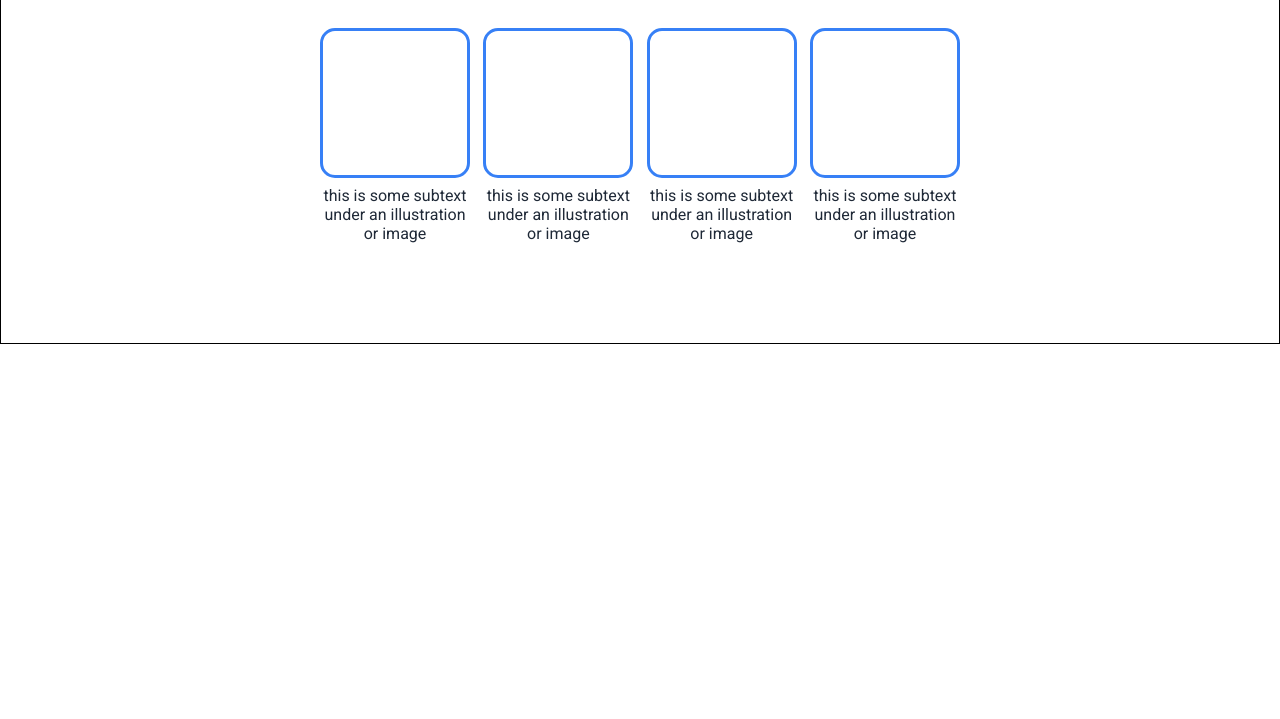
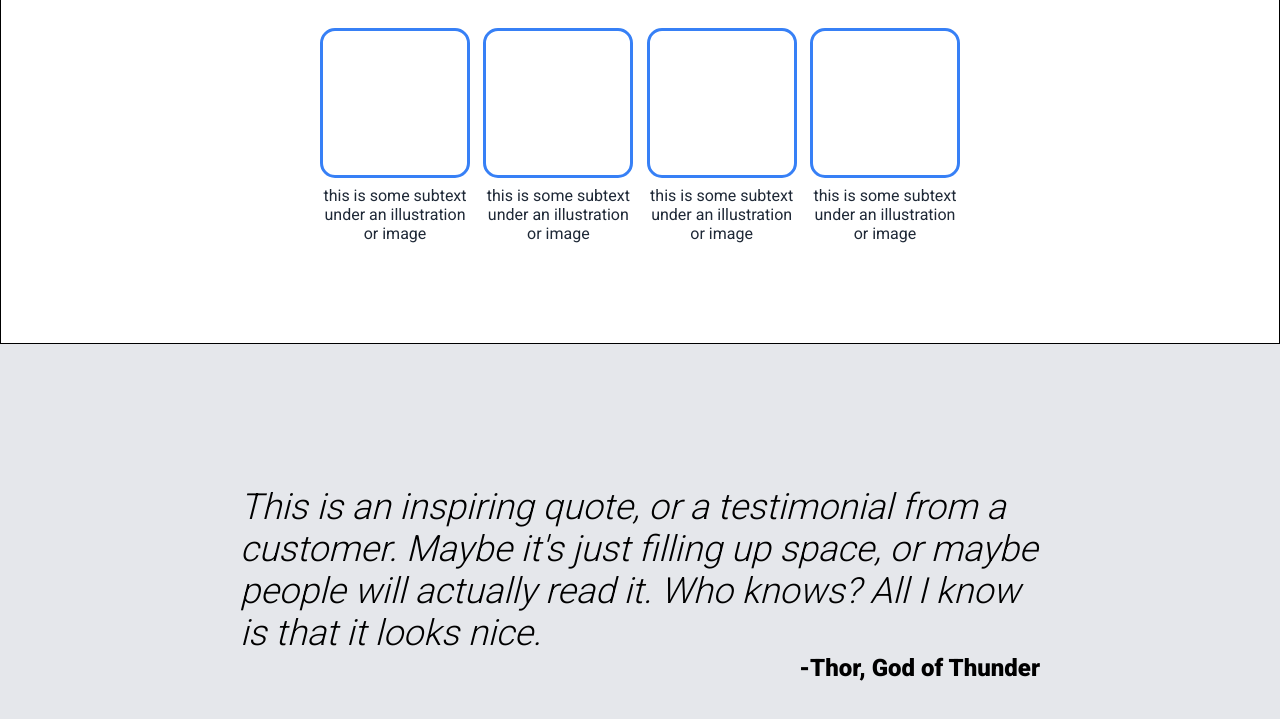
Before and after one commit to nenomancer/landing-page-OP, a plain HTML site: page index.html in a window 1280 px wide. Shown: the part 663-1382 px from the top of the page. Before the commit the page ends 1007 px from the top, so only its background shows below. Drawn offline with Linux system fonts and the light colour scheme.

Commit message:
Create and style quote section

```diff
--- a/index.html
+++ b/index.html
@@ -16,7 +16,7 @@
         <li class="header-link"><a href="#">header link three</a></li>
       </ul>
     </header>
-    <div class="hero-section">
+    <section class="hero-section">
       <div class="left">
         <h1 class="main-text">This website is awesome</h1>
         <p class="secondary-text">
@@ -26,7 +26,7 @@
         <button class="btn-sign-up">Sign up</button>
       </div>
       <div class="placeholder-img">this is a placeholder for an image</div>
-    </div>
+    </section>
 
     <section class="random-info">
       <h1 class="info-title">Some random information.</h1>
@@ -50,6 +50,15 @@
       </div>
     </section>
 
-
+    <section class="quote-section">
+      <div class="quote">
+        <p class="quote-content">
+            This is an inspiring quote, or a testimonial from a customer. Maybe it's
+            just filling up space, or maybe people will actually read it. Who knows?
+            All I know is that it looks nice.
+          </p>
+          <p class="quote-author">-Thor, God of Thunder</p>
+      </div>
+    </section>
   </body>
 </html>
--- a/style.css
+++ b/style.css
@@ -1,7 +1,6 @@
 @import url("https://fonts.googleapis.com/css2?family=Roboto:wght@300;400;900&display=swap");
 
 :root {
-
   --dark-blue: hsl(215, 28%, 17%);
   --light-blue: hsl(217, 91%, 59%);
 
@@ -9,6 +8,9 @@
   --light-grey: hsl(220, 13%, 91%);
 
   --padding-sides: 20vw;
+
+  --height: 480px;
+  --width: 800px;
 }
 
 *,
@@ -24,7 +26,7 @@ body {
 }
 
 .container {
-  max-width: 900px;
+  max-width: var(--width);
 }
 
 header {
@@ -126,6 +128,7 @@ header {
   display: flex;
   justify-content: space-between;
   width: 50vw;
+  max-width: var(--width);
   margin-bottom: 100px;
 }
 
@@ -143,4 +146,31 @@ header {
   border: 3px solid var(--light-blue);
   border-radius: 15px;
   margin-bottom: 8px;
+  flex-shrink: 1;
 }
+
+/* --------------- QUOTE SECTION -----------------  */
+
+.quote-section {
+  background-color: var(--light-grey);
+  height: 480px;
+  display: flex;
+  justify-content: center;
+  align-items: center;
+}
+
+.quote {
+  width: 800px;
+}
+
+.quote-content {
+  font-size: 36px;
+  font-style: italic;
+  font-weight: lighter;
+}
+
+.quote-author {
+  font-size: 24px;
+  font-weight: bold;
+  text-align: right;
+}
```
